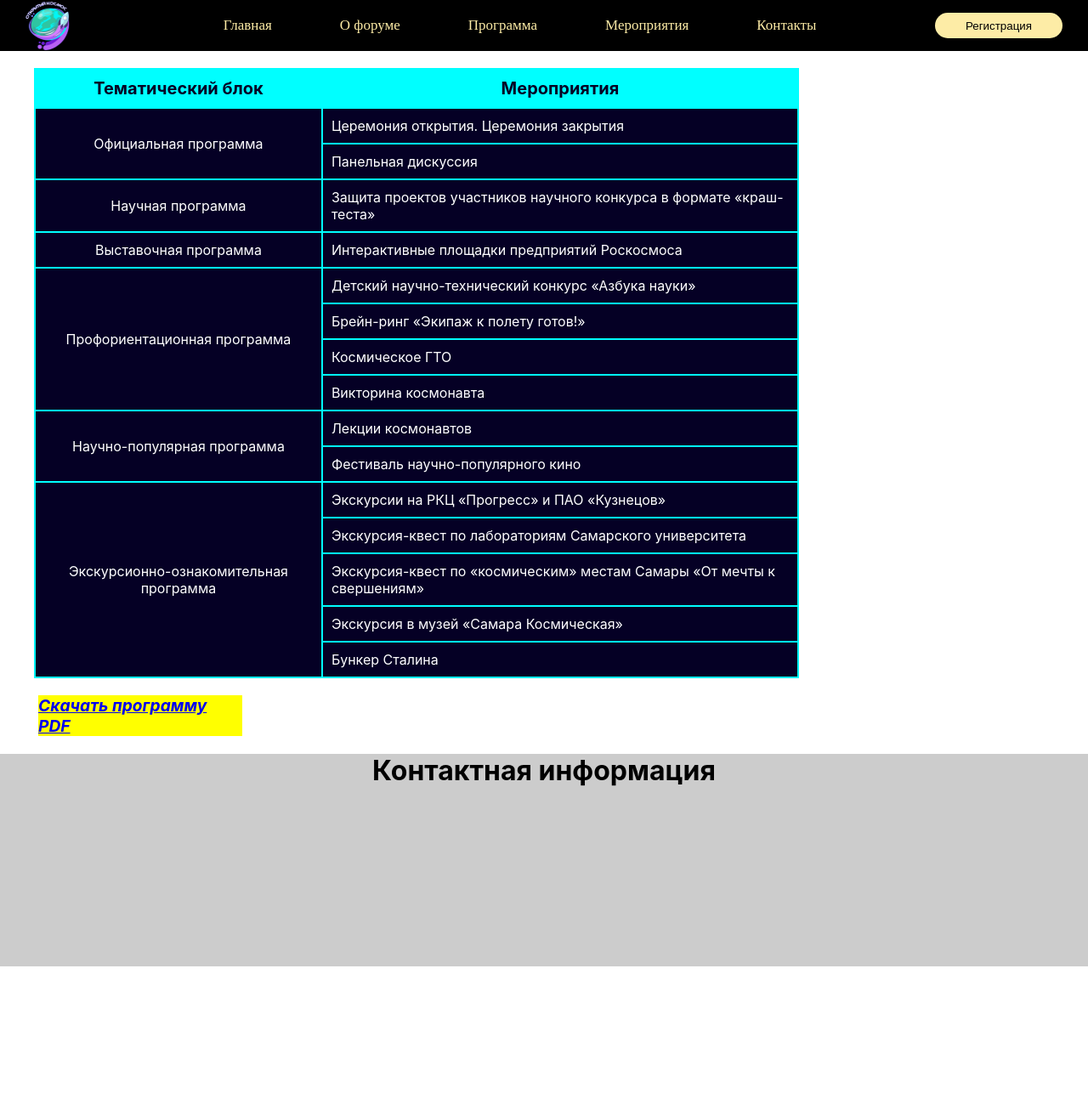
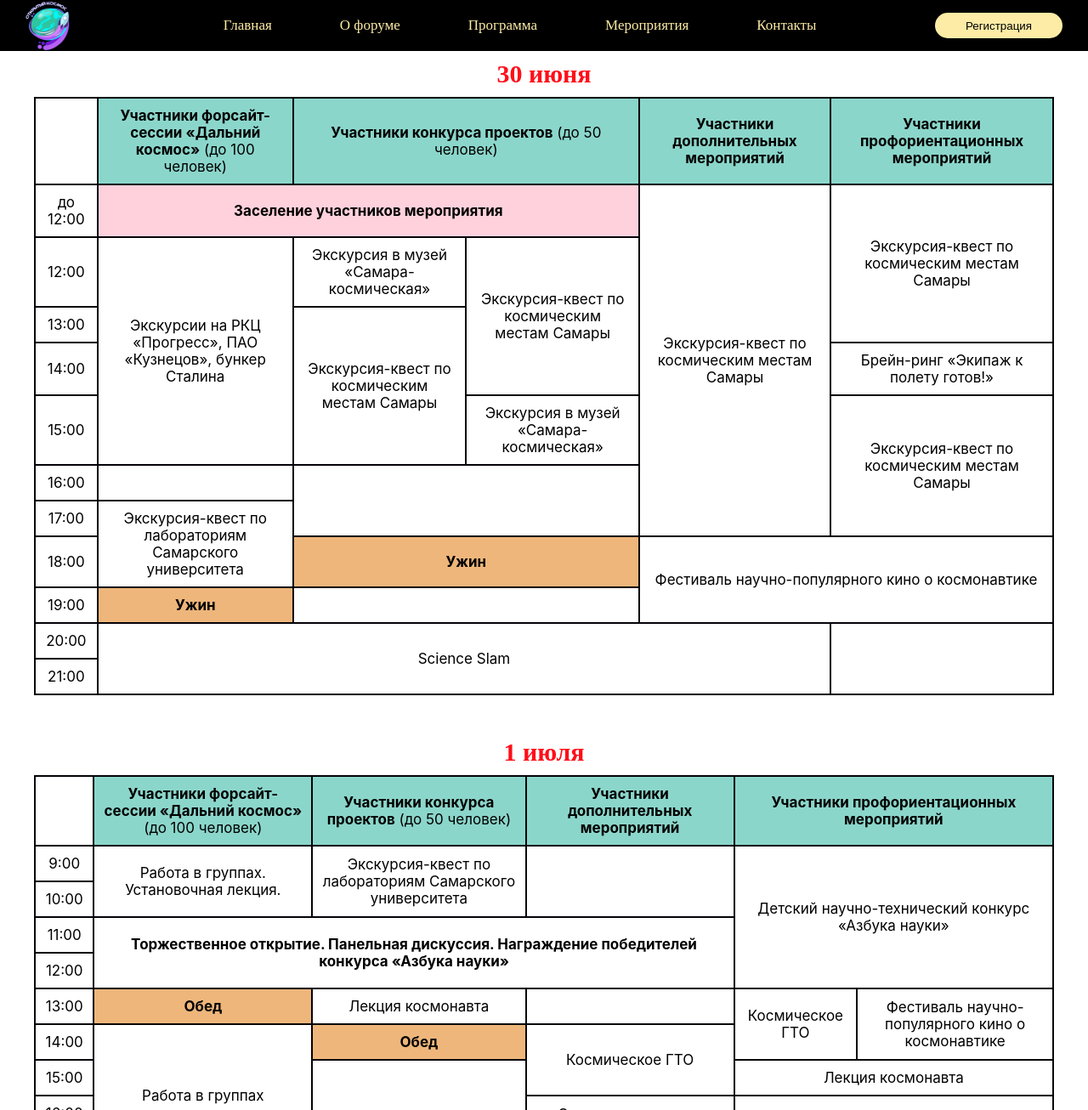
Before and after one commit to algorithm-ssau/not_just_space, a React (Create React App) app in the folder client/: page /client/src/pages/Programm/Programm.js in a window 1280 px wide. Shown: the top 1306 px of the page at 85% size. Before the commit the page ends 1137 px from the top, so only its background shows below. Built offline with nearby package versions, Linux system fonts and the light colour scheme.

Commit message:
Обновление страницы "Программа"

```diff
--- a/client/src/App.css
+++ b/client/src/App.css
@@ -68,6 +68,7 @@
 .aboutForum{
   margin: 15px 25px 15px 15px;
   text-align: justify;
+  font-size: 17px;
 }
 
 .col_2-3{
@@ -90,6 +91,48 @@
 
 
 /*Programm*/
+
+.tabl2{
+  text-align: center;
+  border-collapse: separate;
+  border-spacing: 3px;
+  background-color: #040207;
+  font-size: 17px;
+  color: #000000;
+  margin:auto;
+  max-width: 1200px;
+  min-width: 400px;
+}
+
+
+.tabl2 td{
+  background-color: white;
+  padding: 10px;
+}
+
+.day {
+  padding: 10px;
+  color: #ff0e18;
+  text-align: center;
+  font-size: 30px;
+  font-weight: bolder;
+  font-family: "Century Gothic";
+}
+
+tr .members{
+  background: #8bd6cb;
+}
+
+tr .live{
+  background: #ffd1dd;
+}
+
+tr .food{
+  background: #eeb67b;
+  font-weight: bold;
+}
+
+
 .downloadPdf{
   margin: 20px 10px 20px 45px;
   font-style: italic;
@@ -107,32 +150,3 @@
 .downloadPdf:visited{
   color: powderblue;
 }
-
-.tabl2{
-  text-align: center;
-  border-collapse: separate;
-  border-spacing: 5px;
-  background-color: cyan;
-  color: white;
-}
-
-.tabl2{
-  margin-left: 40px;
-  margin-right: 40px;
-  max-width: 900px;
-  min-width: 400px;
-}
-
-.tabl2 th{
-  color: #050025;
-  font-size: 20px;
-  padding: 10px;
-}
-.tabl2 td{
-  background-color: #050025;
-  padding: 10px;
-}
-
-.programms{
-  text-align: left;
-}
--- a/client/src/pages/Programm/Programm.js
+++ b/client/src/pages/Programm/Programm.js
@@ -1,81 +1,256 @@
 import React from 'react'
 import '../../App.css'
+import './Programma_Rosmolodezh.pdf'
 
 export const Programm = () => {
     return (
+        <div>
+            <div className="day">
+                30 июня
+            </div>
 
-        <div>
-            <br></br>
             <div className='tabl2'>
                 <table>
                     <tbody>
                     <tr>
-                        <th>Тематический блок</th>
-                        <th>Мероприятия</th>
+                        <td></td>
+                        <td className="members"><b>Участники форсайт-сессии «Дальний космос»</b> (до 100 человек)</td>
+                        <td className="members" colSpan="2"><b>Участники конкурса проектов</b> (до 50 человек)</td>
+                        <td className="members"><b>Участники дополнительных мероприятий</b></td>
+                        <td className="members"><b>Участники профориентационных мероприятий</b></td>
+                    </tr>
+                    <tr>
+                        <td> до 12:00</td>
+                        <td className="live" colSpan="3"><b>Заселение участников мероприятия</b></td>
+                        <td rowSpan="7">Экскурсия-квест по космическим местам Самары</td>
+                        <td rowSpan="3">Экскурсия-квест по космическим местам Самары</td>
                     </tr>
 
                     <tr>
-                        <td rowSpan="2">Официальная программа</td>
-                        <td className="programms">Церемония открытия. Церемония закрытия</td>
-                    </tr>
-                    <tr>
-                        <td className="programms">Панельная дискуссия</td>
+                        <td> 12:00</td>
+                        <td rowSpan="4"> Экскурсии на РКЦ «Прогресс», ПАО «Кузнецов», бункер Сталина</td>
+                        <td>Экскурсия в музей «Самара-космическая»</td>
+                        <td rowSpan="3">Экскурсия-квест по космическим местам Самары</td>
                     </tr>
 
                     <tr>
-                        <td>Научная программа</td>
-                        <td className="programms">Защита проектов участников научного конкурса в формате «краш-теста»</td>
-                    </tr>
-                    <tr>
-                        <td>Выставочная программа</td>
-                        <td className="programms">Интерактивные площадки предприятий Роскосмоса</td>
-                    </tr>
-                    <tr>
-                        <td rowSpan="4">Профориентационная программа</td>
-                        <td className="programms">Детский научно-технический конкурс «Азбука науки»</td>
-                    </tr>
-                    <tr>
-                        <td className="programms">Брейн-ринг «Экипаж к полету готов!»</td>
-                    </tr>
-                    <tr>
-                        <td className="programms">Космическое ГТО</td>
-                    </tr>
-                    <tr>
-                        <td className="programms">Викторина космонавта</td>
+                        <td> 13:00</td>
+                        <td rowSpan="3">Экскурсия-квест по космическим местам Самары</td>
                     </tr>
 
                     <tr>
-                        <td rowSpan="2">Научно-популярная программа</td>
-                        <td className="programms">Лекции космонавтов</td>
-                    </tr>
-                    <tr>
-                        <td className="programms">Фестиваль научно-популярного кино</td>
+                        <td> 14:00</td>
+                        <td>Брейн-ринг «Экипаж к полету готов!»</td>
                     </tr>
 
                     <tr>
-                        <td rowSpan="5">Экскурсионно-ознакомительная программа</td>
-                        <td className="programms">Экскурсии на РКЦ «Прогресс» и ПАО «Кузнецов»</td>
+                        <td> 15:00</td>
+                        <td>Экскурсия в музей «Самара-космическая»</td>
+                        <td rowSpan="3">Экскурсия-квест по космическим местам Самары</td>
                     </tr>
+
                     <tr>
-                        <td className="programms">Экскурсия-квест по лабораториям Самарского университета</td>
+                        <td> 16:00</td>
+                        <td></td>
+                        <td rowSpan="2" colSpan="2"> </td>
                     </tr>
+
                     <tr>
-                        <td className="programms">Экскурсия-квест по «космическим» местам Самары «От мечты к свершениям»</td>
+                        <td> 17:00</td>
+                        <td rowSpan="2"> Экскурсия-квест по лабораториям Самарского университета</td>
                     </tr>
+
                     <tr>
-                        <td className="programms">Экскурсия в музей «Самара Космическая»</td>
+                        <td> 18:00</td>
+                        <td className="food" colSpan="2"> Ужин </td>
+                        <td rowSpan="2" colSpan="2"> Фестиваль научно-популярного кино о космонавтике</td>
                     </tr>
+
                     <tr>
-                        <td className="programms">Бункер Сталина</td>
+                        <td> 19:00</td>
+                        <td className="food"> Ужин </td>
+                        <td colSpan="2"></td>
+                    </tr>
+
+                    <tr>
+                        <td> 20:00</td>
+                        <td rowSpan="2" colSpan="4">Science Slam</td>
+                        <td rowSpan="2"></td>
+                    </tr>
+
+                    <tr>
+                        <td> 21:00</td>
                     </tr>
 
                     </tbody>
                 </table>
+            </div>
+            <br></br><br></br>
 
+
+            <div className="day">
+                1 июля
             </div>
 
+            <div className='tabl2'>
+                <table>
+                    <tbody>
+                    <tr>
+                        <td></td>
+                        <td className="members"><b>Участники форсайт-сессии «Дальний космос»</b> (до 100 человек)</td>
+                        <td className="members"><b>Участники конкурса проектов</b> (до 50 человек)</td>
+                        <td className="members"><b>Участники дополнительных мероприятий</b></td>
+                        <td className="members" colSpan="2"><b>Участники профориентационных мероприятий</b></td>
+                    </tr>
+                    <tr>
+                        <td> 9:00</td>
+                        <td rowSpan="2"> Работа в группах. Установочная лекция.</td>
+                        <td rowSpan="2">Экскурсия-квест по лабораториям Самарского университета</td>
+                        <td rowSpan="2"></td>
+                        <td rowSpan="4" colSpan="2">Детский научно-технический конкурс «Азбука науки»</td>
+                    </tr>
+
+                    <tr>
+                        <td> 10:00</td>
+                    </tr>
+
+                    <tr>
+                        <td> 11:00</td>
+                        <td colSpan="3" rowSpan="2"><b>Торжественное открытие. Панельная дискуссия.
+                            Награждение победителей конкурса «Азбука науки»</b></td>
+                    </tr>
+
+                    <tr>
+                        <td> 12:00</td>
+                    </tr>
+
+                    <tr>
+                        <td> 13:00</td>
+                        <td className="food"> Обед </td>
+                        <td>Лекция космонавта</td>
+                        <td></td>
+                        <td rowSpan="2">Космическое ГТО</td>
+                        <td rowSpan="2">Фестиваль научно-популярного кино о космонавтике</td>
+                    </tr>
+
+                    <tr>
+                        <td> 14:00</td>
+                        <td rowSpan="4">Работа в группах</td>
+                        <td className="food"> Обед </td>
+                        <td rowSpan="2">Космическое ГТО</td>
+                    </tr>
+
+                    <tr>
+                        <td> 15:00</td>
+                        <td rowSpan="4">Защита проектов</td>
+                        <td colSpan="2">Лекция космонавта</td>
+                    </tr>
+
+                    <tr>
+                        <td> 16:00</td>
+                        <td rowSpan="2">Экскурсия-квест по космическим местам Самары</td>
+                        <td colSpan="2" rowSpan="2"></td>
+                    </tr>
+
+                    <tr>
+                        <td> 17:00</td>
+                    </tr>
+
+                    <tr>
+                        <td> 18:00</td>
+                        <td className="food"> Ужин </td>
+                        <td rowSpan="2" colSpan="3">Фестиваль научно-популярного кино о космонавтике</td>
+                    </tr>
+
+                    <tr>
+                        <td> 19:00</td>
+                        <td rowSpan="2">Экскурсия-квест по космическим местам Самары</td>
+                        <td className="food"> Ужин </td>
+                    </tr>
+
+                    <tr>
+                        <td> 20:00</td>
+                        <td></td><td></td><td colSpan="2"></td>
+                    </tr>
+
+                    </tbody>
+                </table>
+            </div>
+            <br></br><br></br>
+
+            <div className="day">
+                2 июля
+            </div>
+
+            <div className='tabl2'>
+                <table>
+                    <tbody>
+                    <tr>
+                        <td></td>
+                        <td className="members"><b>Участники форсайт-сессии «Дальний космос»</b> (до 100 человек)</td>
+                        <td className="members"><b>Участники конкурса проектов</b> (до 50 человек)</td>
+                        <td className="members"><b>Участники дополнительных мероприятий</b></td>
+                        <td className="members"><b>Участники профориентационных мероприятий</b></td>
+                    </tr>
+                    <tr>
+                        <td> 9:00</td>
+                        <td rowSpan="5"> Работа в группах</td>
+                        <td rowSpan="4">Технический музей (г. Тольятти)</td>
+                        <td colSpan="2"></td>
+                    </tr>
+
+                    <tr>
+                        <td> 10:00</td>
+                        <td rowSpan="6" colSpan="2">Интерактивные площадки предприятий Роскосмоса Экскурсия-квест по космическим местам Самары</td>
+                    </tr>
+
+                    <tr>
+                        <td> 11:00</td>
+                    </tr>
+
+                    <tr>
+                        <td> 12:00</td>
+                    </tr>
+
+                    <tr>
+                        <td> 13:00</td>
+                        <td className="food"> Обед </td>
+                    </tr>
+
+                    <tr>
+                        <td> 14:00</td>
+                        <td className="food"> Обед </td>
+                        <td></td>
+                    </tr>
+
+                    <tr>
+                        <td> 15:00</td>
+                        <td colSpan="2">Интерактивные площадки предприятий Роскосмоса</td>
+                    </tr>
+
+                    <tr>
+                        <td> 16:00</td>
+                        <td colSpan="2" rowSpan="2"><b>Церемония закрытия</b></td>
+                        <td colSpan="2" rowSpan="3"></td>
+                    </tr>
+
+                    <tr>
+                        <td> 17:00</td>
+                    </tr>
+
+                    <tr>
+                        <td> 18:00</td>
+                        <td className="food" colSpan="2"> Отъезд участников </td>
+                    </tr>
+
+                    </tbody>
+                </table>
+            </div>
+            <br></br>
+
+
             <div className="downloadPdf">
-                <a href="https://vk.com/doc486021177_541461939?hash=16ca4101d9b30ae401&dl=3b18eaf18fccaa9267"
+                <a href="Programma_Rosmolodezh.pdf"
                    target="_blank">
                     Cкачать программу PDF
                 </a>
```
Also changed, not shown: 1 other file (tests, documents, lock files or other folders).
